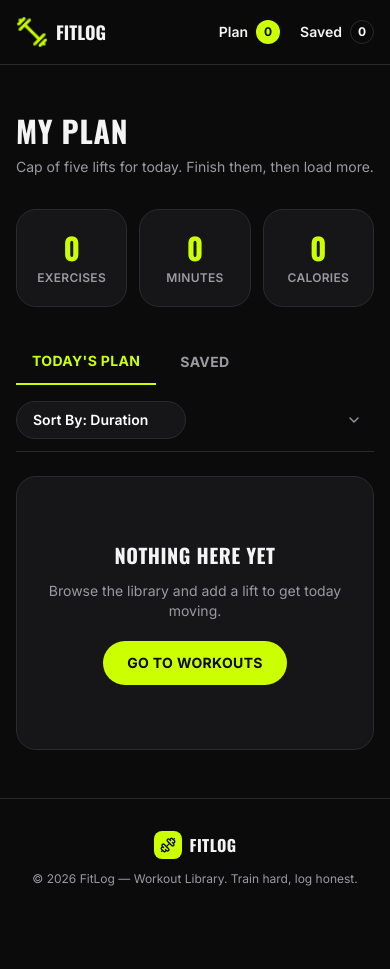
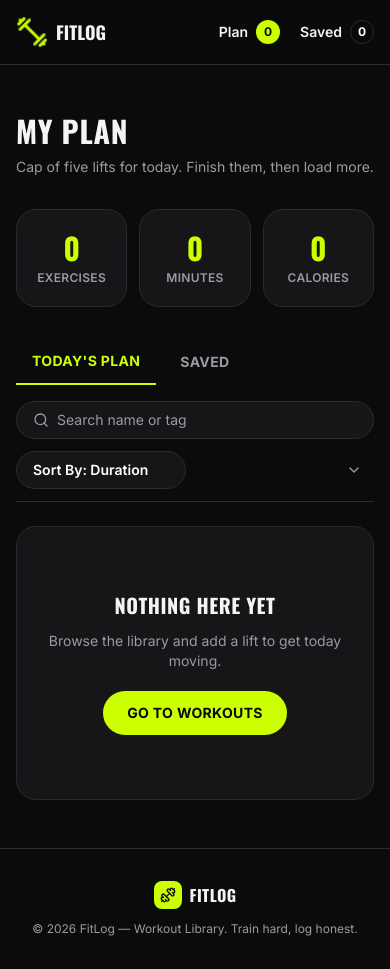
Before and after one commit to farhana-ayesha/fitlog, a Next.js app: page /my-plan in a window 390 px wide. Before the commit the page ends 919 px from the top, so only its background shows below. Built offline with nearby package versions, Linux system fonts and the light colour scheme.

Commit message:
Add search filter to My Plan page

```diff
--- a/src/app/my-plan/page.tsx
+++ b/src/app/my-plan/page.tsx
@@ -8,6 +8,7 @@ import {
   ChevronDown,
   Clock,
   Flame,
+  Search,
   Star,
   X,
 } from "lucide-react";
@@ -33,14 +34,22 @@ export default function MyPlanPage() {
   const { showToast } = useToast();
   const [tab, setTab] = useState<TabKey>("plan");
   const [sortBy, setSortBy] = useState<keyof Workout>("duration");
+  const [query, setQuery] = useState("");
 
   const list: Workout[] = useMemo(() => {
     const source = tab === "plan" ? plan : saved;
-    return [...source].sort(
+    const q = query.trim().toLowerCase();
+    const filtered = q
+      ? source.filter(
+          (w) =>
+            w.name.toLowerCase().includes(q) ||
+            w.muscleGroups.some((tag) => tag.toLowerCase().includes(q))
+        )
+      : source;
+    return [...filtered].sort(
       (a, b) => (b[sortBy] as number) - (a[sortBy] as number)
     );
-  }, [tab, plan, saved, sortBy]);
-
+  }, [tab, plan, saved, sortBy, query]);
 
   const metrics = useMemo(() => {
     return list.reduce(
@@ -52,8 +61,6 @@ export default function MyPlanPage() {
       { exercises: 0, minutes: 0, calories: 0 }
     );
   }, [list]);
-
-
 
   function handleRemove(id: number) {
     if (tab === "plan") {
@@ -116,7 +123,18 @@ export default function MyPlanPage() {
           ))}
         </div>
 
-        <div className="relative mb-3 sm:mb-0">
+        <div className="mb-3 flex flex-col gap-3 sm:mb-0 sm:flex-row sm:items-center">
+          <div className="flex items-center gap-2 rounded-full border border-line bg-surface px-4 py-2">
+            <Search className="h-4 w-4 text-muted" />
+            <input
+              value={query}
+              onChange={(e) => setQuery(e.target.value)}
+              placeholder="Search name or tag"
+              className="w-40 bg-transparent text-sm outline-none placeholder:text-muted"
+            />
+          </div>
+
+          <div className="relative">
             <select
               value={sortBy}
               onChange={(e) => setSortBy(e.target.value as keyof Workout)}
@@ -129,6 +147,7 @@ export default function MyPlanPage() {
               ))}
             </select>
             <ChevronDown className="pointer-events-none absolute right-3 top-1/2 h-4 w-4 -translate-y-1/2 text-muted" />
+          </div>
         </div>
       </div>
 
@@ -145,7 +164,9 @@ export default function MyPlanPage() {
               Nothing here yet
             </p>
             <p className="max-w-xs text-sm text-muted">
-              Browse the library and add a lift to get today moving.
+              {query
+                ? "No matches for that search."
+                : "Browse the library and add a lift to get today moving."}
             </p>
             <Link href="/" className="btn-primary mt-2">
               Go to workouts
@@ -194,7 +215,6 @@ export default function MyPlanPage() {
                     View Details
                   </Link>
 
-                  {/* Mark as Done শুধু Today's Plan ট্যাবে থাকবে, Saved-এ না */}
                   {tab === "plan" && (
                     <button
                       onClick={() => handleDone(w.id)}
```
Lines whose indentation alone changed are shown as unchanged.
